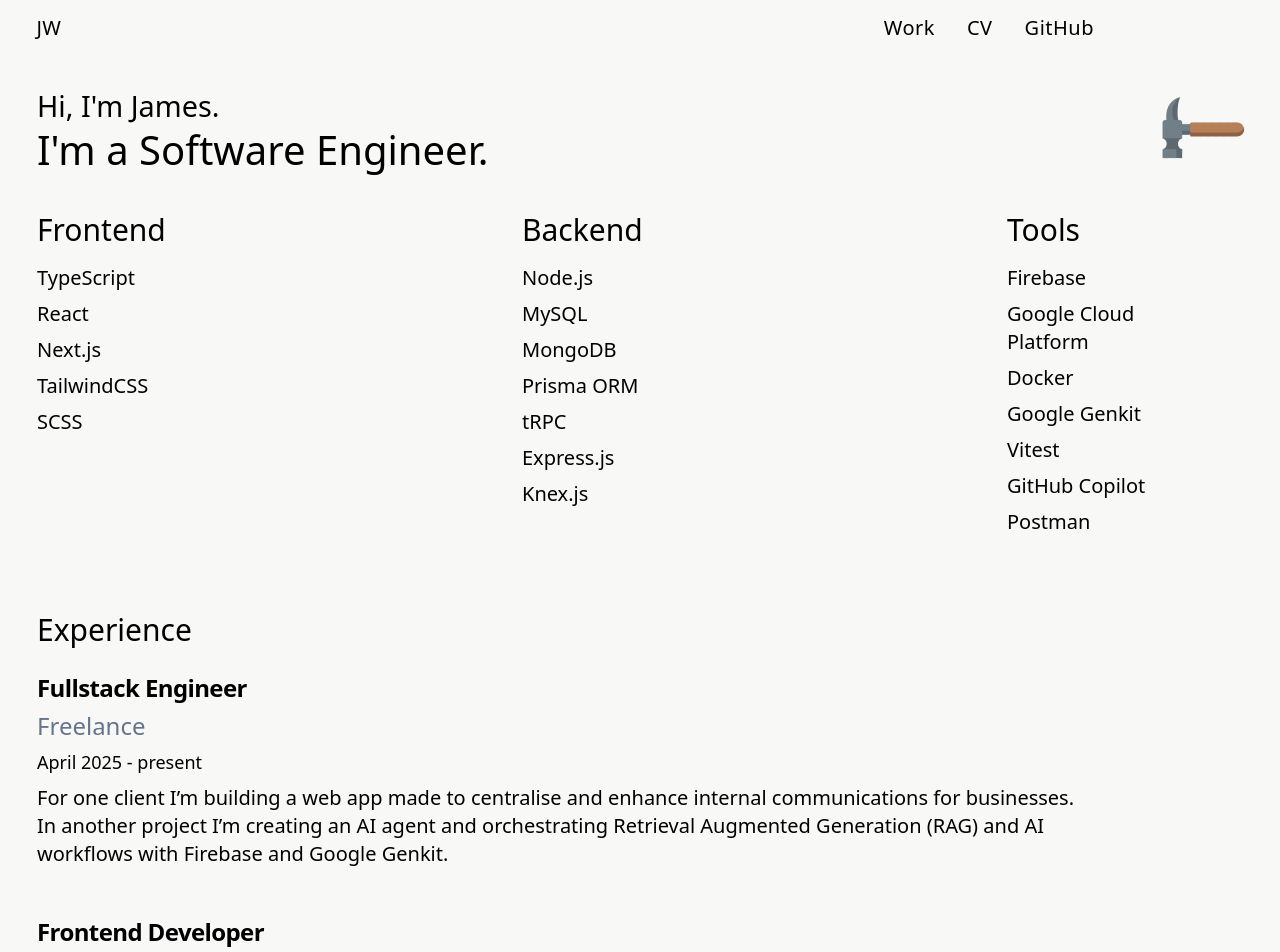
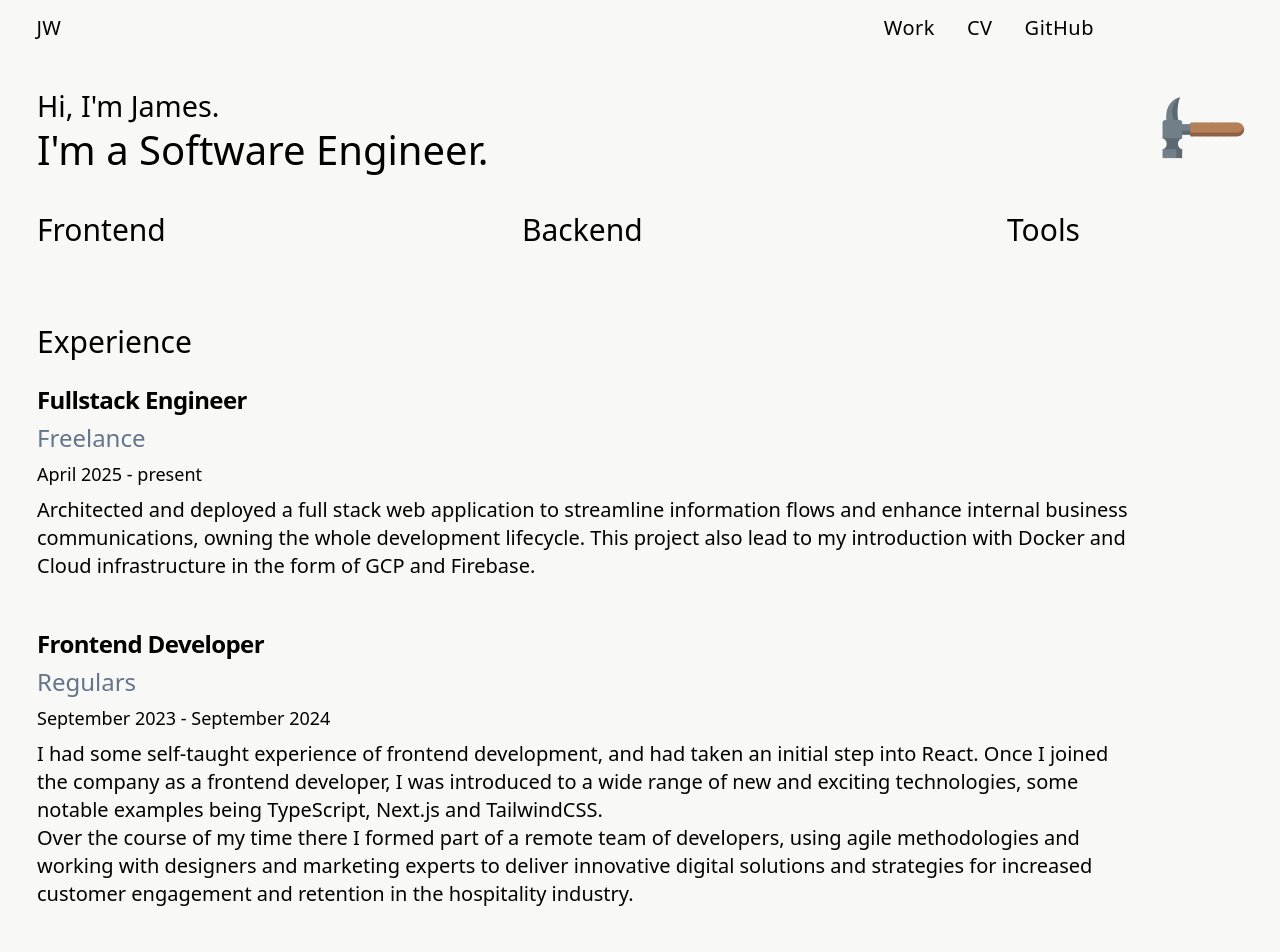
Before and after one commit to Lopside95/james-site, a Next.js app: page /.ipynb_checkpoints/index-checkpoint in a window 1280 px wide. Shown: the top 952 px of the page. Built offline with nearby package versions, Linux system fonts and the light colour scheme.

Commit message:
update experience section and change accordion behaviour

```diff
--- a/src/components/cv/experience.tsx
+++ b/src/components/cv/experience.tsx
@@ -18,16 +18,12 @@ const Experience = () => {
           <CardFooter>April 2025 - present</CardFooter>
         </CardHeader>
         <CardContent className="pl-0">
-          {/* I’m working as a freelance engineer and the sole person responsible
-          for the product lifecycle in both instances. <br /> */}
           <div className="pt-0">
-            For one client I’m building a web app made to centralise and enhance
-            internal communications for businesses.
-          </div>
-          <div>
-            In another project I’m creating an AI agent and orchestrating
-            Retrieval Augmented Generation (RAG) and AI workflows with Firebase
-            and Google Genkit.
+            Architected and deployed a full stack web application to streamline
+            information flows and enhance internal business communications,
+            owning the whole development lifecycle. This project also lead to my
+            introduction with Docker and Cloud infrastructure in the form of GCP
+            and Firebase.
           </div>
         </CardContent>
       </Card>
--- a/src/components/skillsAccordion.tsx
+++ b/src/components/skillsAccordion.tsx
@@ -1,3 +1,4 @@
+import { useState, useEffect } from "react";
 import {
   backend,
   backendMobile,
@@ -15,15 +16,24 @@ import {
 import { v4 as uuidv4 } from "uuid";
 
 const SkillsAccordion = () => {
-  const val = "data";
+  const [value, setValue] = useState<string[]>([]);
+
+  useEffect(() => {
+    const timer = setTimeout(() => {
+      setValue(["frontend", "backend", "tools"]);
+    }, 4000);
+
+    return () => clearTimeout(timer);
+  }, []);
+
   return (
     <Accordion
       className="justify-between w-full max-md:flex-col flex  "
-      collapsible
-      type="single"
-      defaultValue={val}
+      type="multiple"
+      value={value}
+      onValueChange={setValue}
     >
-      <AccordionItem className="md:w-40 md:border-b-0 " value={val}>
+      <AccordionItem className="md:w-40 md:border-b-0 " value="frontend">
         <AccordionTrigger className="text-3xl no-underline">
           Frontend
         </AccordionTrigger>
@@ -48,7 +58,7 @@ const SkillsAccordion = () => {
           </ul>
         </AccordionContent>
       </AccordionItem>
-      <AccordionItem className="md:w-40 md:border-b-0 " value={val}>
+      <AccordionItem className="md:w-40 md:border-b-0 " value="backend">
         <AccordionTrigger className="text-3xl">Backend</AccordionTrigger>
         <AccordionContent>
           <ul className="flex md:hidden flex-wrap gap-2">
@@ -71,7 +81,7 @@ const SkillsAccordion = () => {
           </ul>
         </AccordionContent>
       </AccordionItem>
-      <AccordionItem className="md:w-40 md:border-b-0" value={val}>
+      <AccordionItem className="md:w-40 md:border-b-0" value="tools">
         <AccordionTrigger className="text-3xl">Tools</AccordionTrigger>
         <AccordionContent>
           <ul className="flex md:hidden flex-wrap gap-2">
```
Also changed, not shown: package.json (+26 -26 lines), 1 other file (tests, documents, lock files or other folders).
